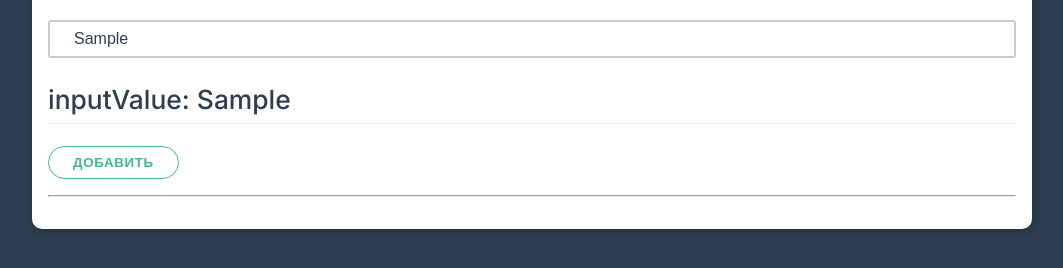
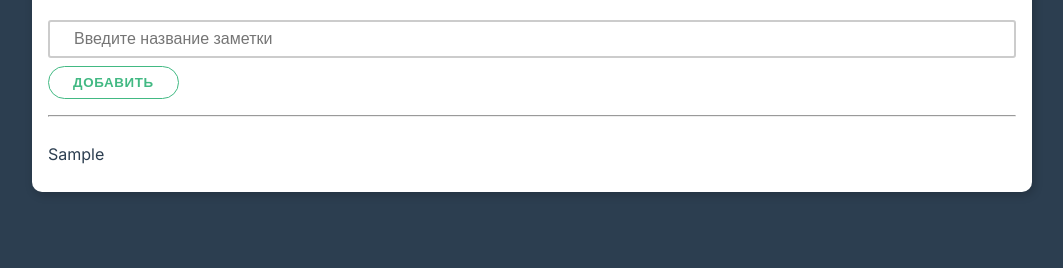
Before and after one commit to petr-rikhter/vueMinin, a website: page index.html in a window 1280 px wide. Both pictures are taken after typing "Sample" into the empty fields and a click on the button "ДОБАВИТЬ". Shown: the part 122-390 px from the top of the page, without its empty margins (108-1171 px from the left). Drawn offline with nearby package versions, Linux system fonts and the light colour scheme.

Commit message:
v-for директива и обновление отрисовки при изменении массива

```diff
--- a/app.js
+++ b/app.js
@@ -4,12 +4,19 @@ const App = {
       placeholderString: "Введите название заметки",
       title: "Список заметок",
       inputValue: "",
+      notes: [],
     };
   },
   methods: {
     inputChangeHandler(event) {
       this.inputValue = event.target.value;
     },
+    addNewNote(event) {
+      if (this.inputValue) {
+        this.notes.push(this.inputValue);
+        this.inputValue = null;
+      }
+    },
   },
 };
 
--- a/index.html
+++ b/index.html
@@ -20,9 +20,11 @@
             @input="inputChangeHandler"
           />
         </div>
-        <h2>inputValue: {{ inputValue }}</h2>
-        <button class="btn">Добавить</button>
+        <button class="btn" @click="addNewNote">Добавить</button>
         <hr />
+        <ul class="list">
+          <li class="list-item" v-for="myNote of notes">{{ myNote }}</li>
+        </ul>
       </div>
     </div>
 
```
